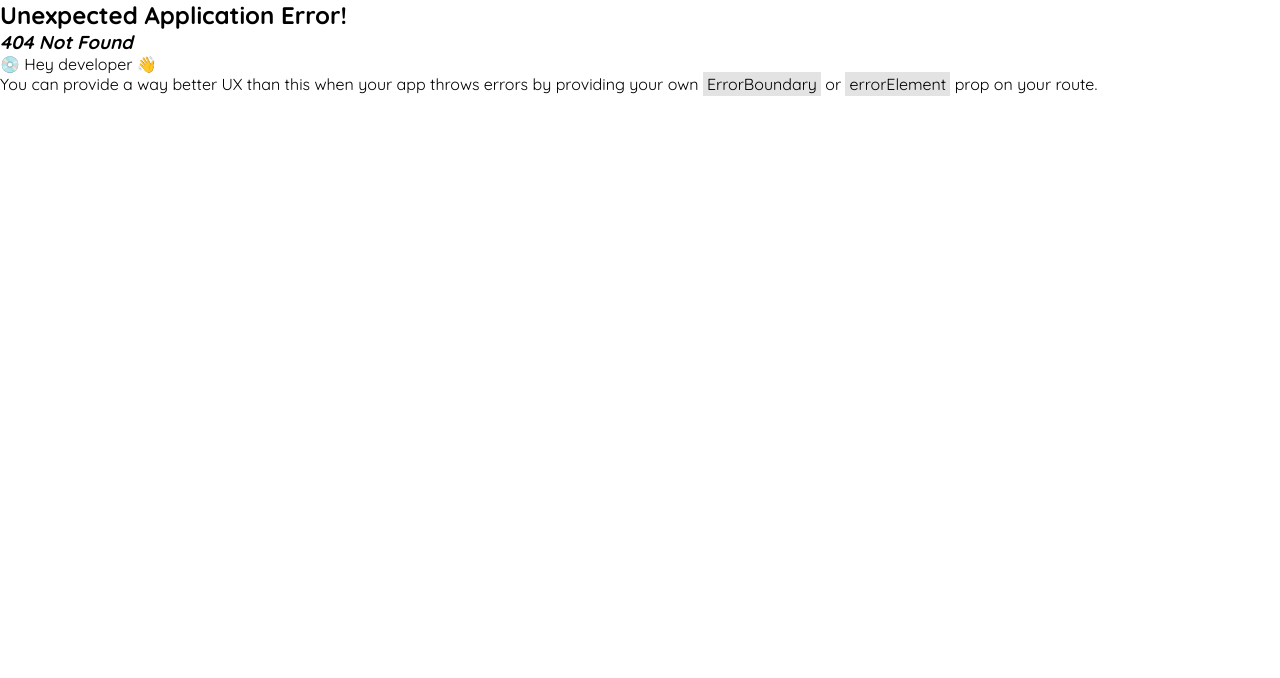
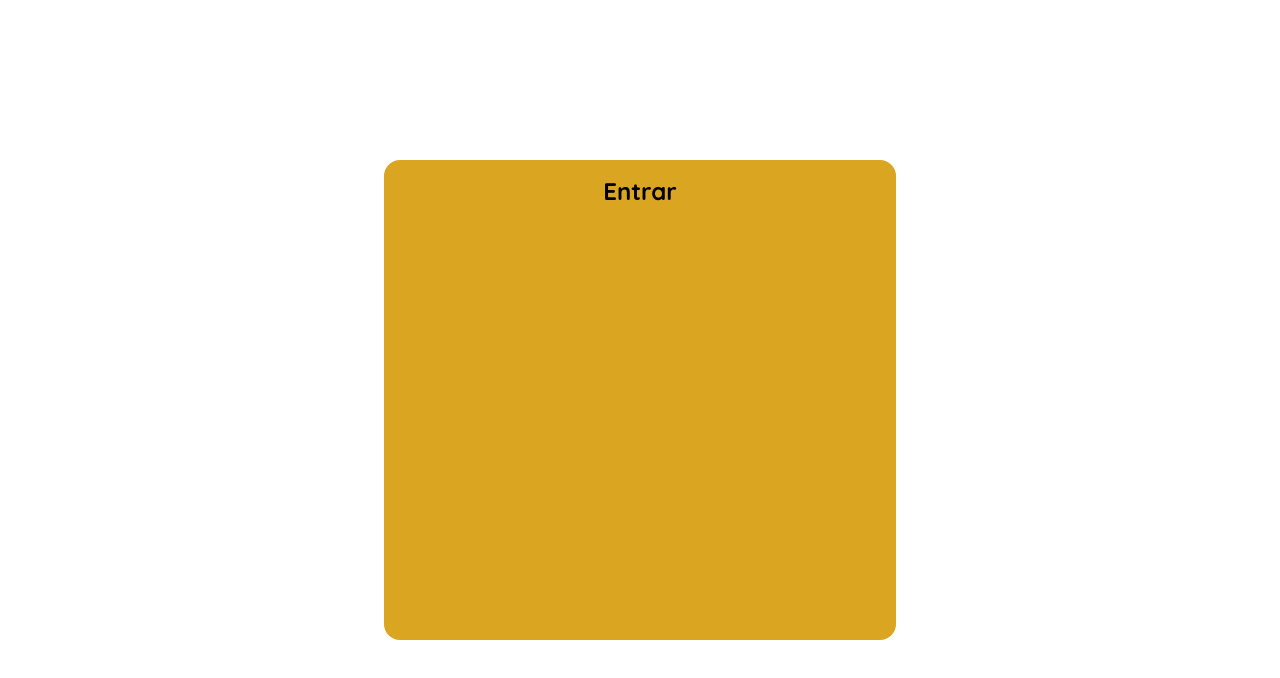
Before and after one commit to Pedro-Novais/AutomatizeProject, a React (Vite) app: page /login in a window 1280 px wide. Before the commit this address had no page. Shown: the top 678 px of the page. Built offline with nearby package versions, Linux system fonts and the light colour scheme.

Commit message:
Criar componente de login

```diff
--- a/src/layout/section/Section.jsx
+++ b/src/layout/section/Section.jsx
@@ -8,7 +8,6 @@ function Section(){
         <div className="section">
             <SideBar />
             <Content>
-                <p>teste</p>
             </Content>
         </div>
     )
--- a/src/App.jsx
+++ b/src/pages/App.jsx
@@ -1,7 +1,7 @@
 import React from "react"
-import { SideBarProvider } from "./context/SideBarContext"
-import Header from "./layout/header/Header"
-import Section from "./layout/section/Section"
+import { SideBarProvider } from "../context/SideBarContext"
+import Header from "../layout/header/Header"
+import Section from "../layout/section/Section"
 
 function App() {
 
--- /dev/null
+++ b/src/pages/Login.jsx
@@ -0,0 +1,9 @@
+import ContainerLogin from "./login/ContainerLogin"
+
+function Login(){
+    return (
+        <ContainerLogin />
+    )
+}
+
+export default Login
--- /dev/null
+++ b/src/pages/login/ContainerLogin.jsx
@@ -0,0 +1,13 @@
+import "./style.css"
+
+function ContainerLogin() {
+    return (
+        <div className="containerLogin">
+            <div className="boxLogin">
+                <h2>Entrar</h2>
+            </div>
+        </div>
+    )
+}
+
+export default ContainerLogin
--- /dev/null
+++ b/src/pages/login/style.css
@@ -0,0 +1,18 @@
+.containerLogin{
+    display: flex;
+    justify-content: center;
+    align-items: center;
+    width: 100%;
+    height: 100%;
+}
+
+.boxLogin{
+    display: flex;
+    flex-direction: column;
+    align-items: center;
+    background-color: goldenrod;
+    width: 40%;
+    height: 60%;
+    padding: 1em;
+    border-radius: 1em;
+}
--- a/src/pages/teams/style.css
+++ b/src/pages/teams/style.css
@@ -18,9 +18,8 @@
     height: 60vh;
     overflow: auto;
     box-shadow: rgba(0, 0, 0, 0.1) 0px 1px 1px 0px inset, rgba(0, 0, 0, 0.25) 0px 50px 100px -20px, rgba(0, 0, 0, 0.3) 0px 30px 60px -30px;
-    /* border-radius: 1.2em; */
-    border-top-left-radius: 1.2em;
-    border-top-right-radius: 1.2em;
+    border-top-left-radius: .8em;
+    border-top-right-radius: .8em;
 
 }
 
@@ -78,8 +77,8 @@
     width: 90%;
     height: 10%;
     background-color: #4e1cd8;
-    border-bottom-left-radius: 1.2em;
-    border-bottom-right-radius: 1.2em;
+    border-bottom-left-radius: .6em;
+    border-bottom-right-radius: .6em;
     border-style: none;
     color: var(--color-font);
     font-size: 100%;
```
Also changed, not shown: src/main.jsx (+9 -1 lines).
